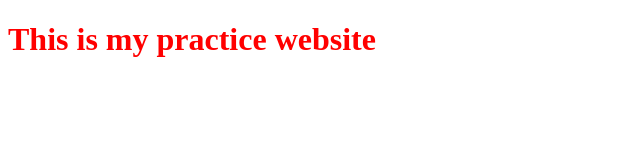
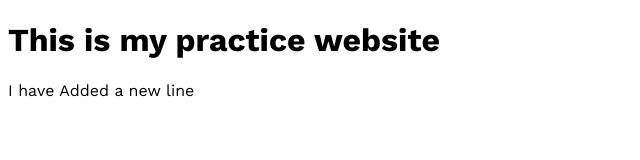
Before and after one commit to masudurrahmanmasum/g3_architect, a plain HTML site: page index.html in a window 1280 px wide. Shown: the whole page, without its empty margins (0-640 px from the left). Drawn offline with nearby package versions, Linux system fonts and the light colour scheme.

Commit message:
I have added a new line

```diff
--- a/index.html
+++ b/index.html
@@ -6,7 +6,8 @@
     <title>g3 architech</title>
     <link rel="stylesheet" href="./styles/style.css">
 </head>
-<body>
+<body class="work-sans">
     <h1>This is my practice website</h1>
+    <p>I have Added a new line</p>
 </body>
 </html>
--- a/styles/style.css
+++ b/styles/style.css
@@ -1,3 +1,11 @@
-h1{
-    color: red;
+/* user of google fonts cdn */
+@import url('https://fonts.googleapis.com/css2?family=Work+Sans:ital,wght@0,100..900;1,100..900&display=swap');
+
+
+
+.work-sans{
+  font-family: "Work Sans", sans-serif;
+  font-optical-sizing: auto;
+  font-weight: 400;
+  font-style: normal;
 }
```
